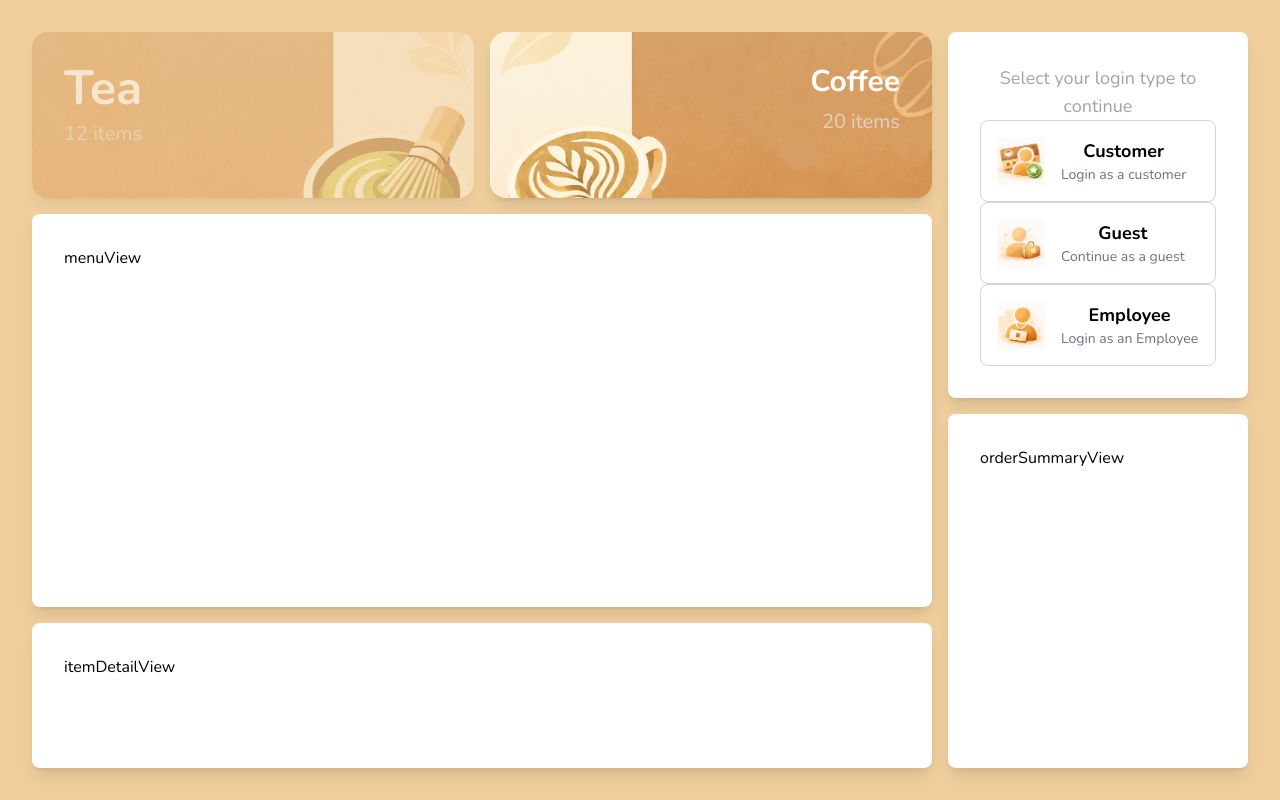
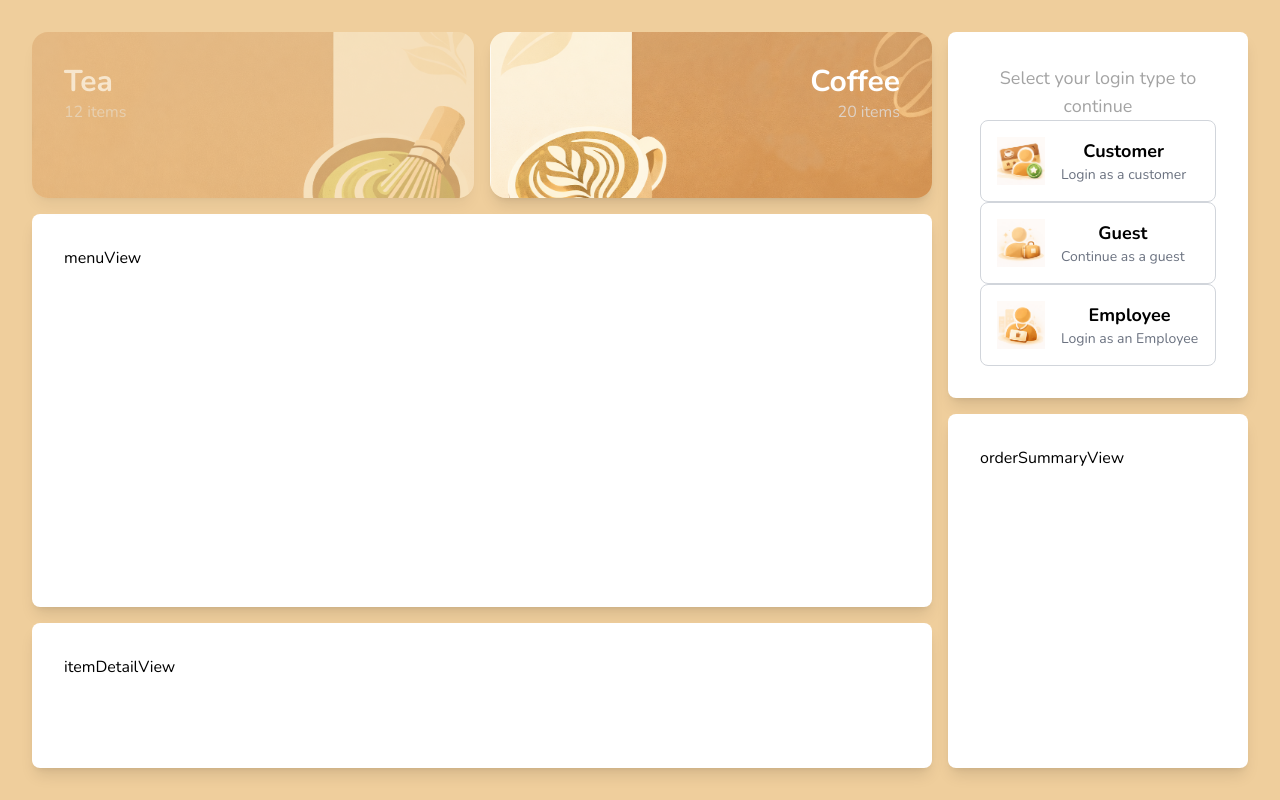
Before and after one commit to pixelbrie/BrewEase, a React (Vite) app in the folder client/: page / in a window 1280 px wide. Built offline with nearby package versions, Linux system fonts and the light colour scheme.

Commit message:
working on ipad sizing

```diff
--- a/client/src/components/FilterButtonCoffee.tsx
+++ b/client/src/components/FilterButtonCoffee.tsx
@@ -40,9 +40,9 @@ function FilterButtonCoffee({
         backgroundPosition: "20% 40%",
       }}
     >
-      <div className="flex flex-col w-full h-1/3 text-right gap-2">
+      <div className="flex flex-col w-full h-1/3 text-right">
         <p className="text-white font-bold text-3xl">{label}</p>
-        <p className="text-slate-200 text-xl opacity-70">{subLabel}</p>
+        <p className="text-slate-200 text-md opacity-70">{subLabel}</p>
       </div>
     </motion.div>
   );
--- a/client/src/components/FilterButtonTea.tsx
+++ b/client/src/components/FilterButtonTea.tsx
@@ -40,9 +40,9 @@ function FilterButtonTea({
         backgroundPosition: "20% 40%",
       }}
     >
-      <div className="flex flex-col w-full h-1/3 text-left gap-2">
-        <p className="text-white font-bold text-5xl">{label}</p>
-        <p className="text-slate-200 text-xl opacity-70">{subLabel}</p>
+      <div className="flex flex-col w-full h-1/3 text-lefts">
+        <p className="text-white font-bold text-3xl">{label}</p>
+        <p className="text-slate-200 text-md opacity-70">{subLabel}</p>
       </div>
     </motion.div>
   );
```
